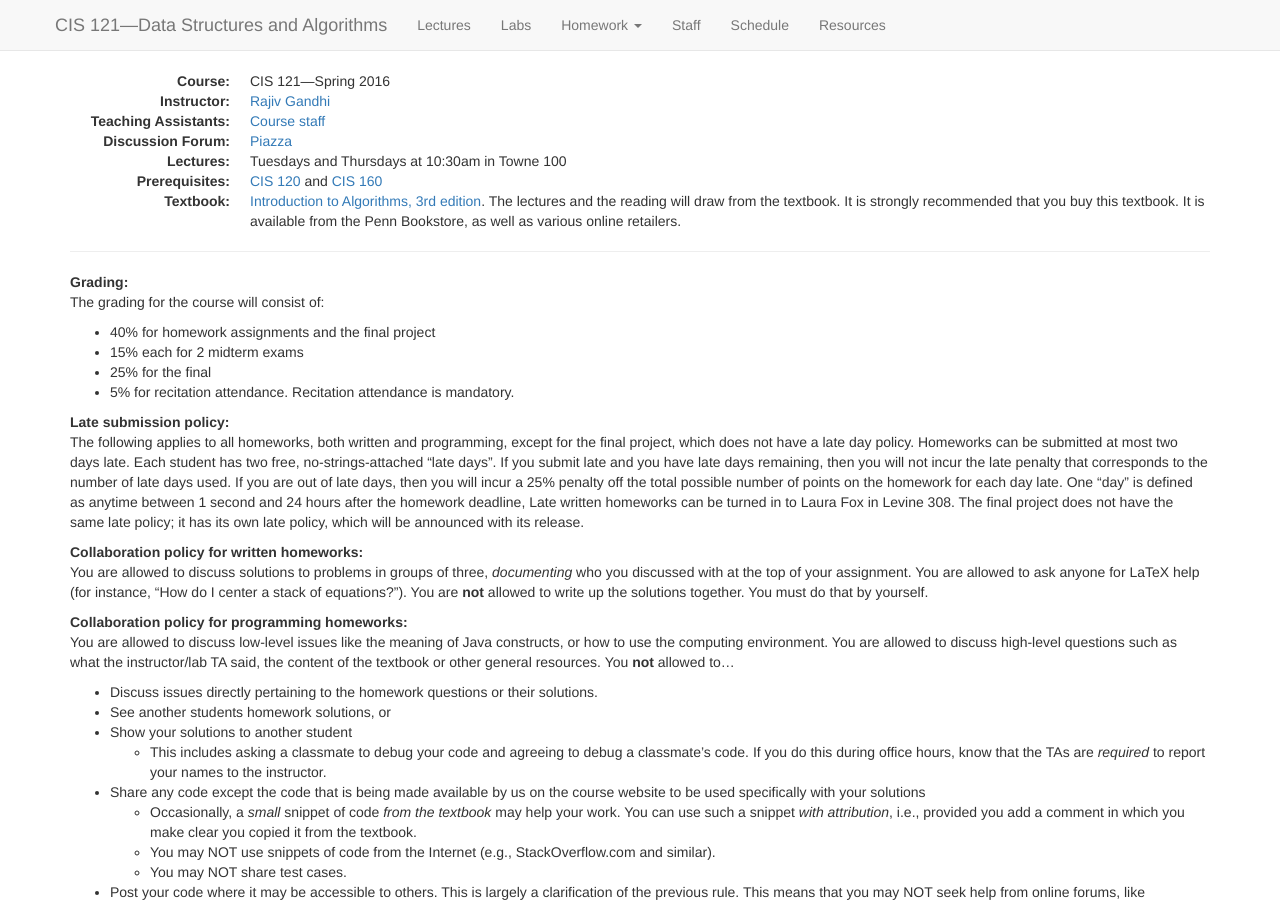
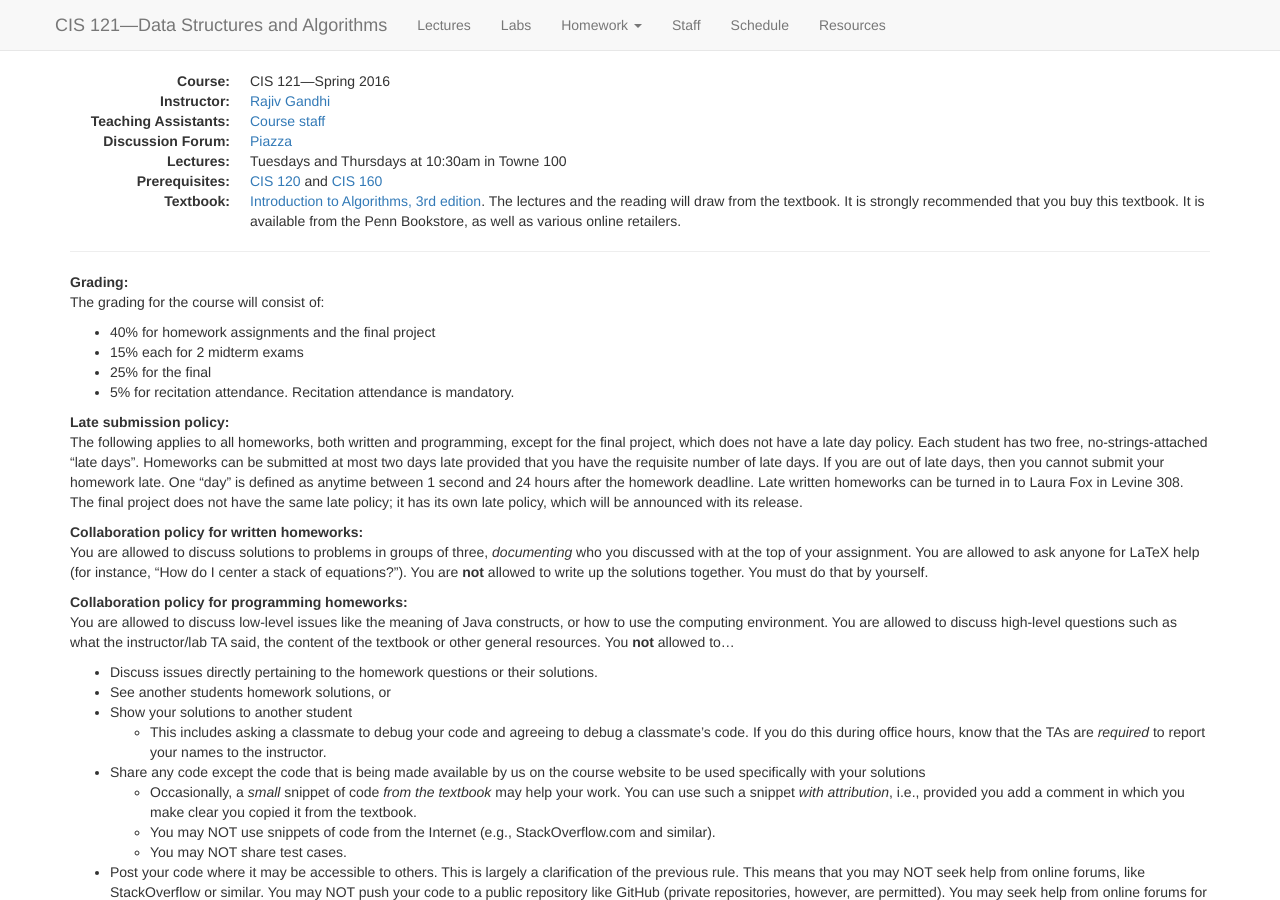
Before and after one commit to vikramkh/course-website-16fa, a Jekyll site: the page built from index.md, in a window 1280 px wide and 900 px high. Built offline with Jekyll 4.4.1, drawn with Linux system fonts in a browser that asks for light colours; nearby versions of some CDN libraries.

Commit message:
Change late policy

```diff
--- a/index.md
+++ b/index.md
@@ -44,17 +44,14 @@ Grading:
 Late submission policy:
 
 : The following applies to all homeworks, both written and programming, except
-    for the final project, which does not have a late day policy. Homeworks can
-    be submitted at most two days late. Each student has two free,
-    no-strings-attached "late days". If you submit late and you have late days
-    remaining, then you will not incur the late penalty that corresponds to the
-    number of late days used. If you are out of late days, then you will incur a
-    25% penalty off the total possible number of points on the homework for each
-    day late. One "day" is defined as anytime between 1 second and 24 hours
-    after the homework deadline, Late written homeworks can be turned in to
-    Laura Fox in Levine 308. The final project does not have the same late
-    policy; it has its own late policy, which will be announced with its
-    release.
+    for the final project, which does not have a late day policy. Each student
+    has two free, no-strings-attached "late days". Homeworks can be submitted at
+    most two days late provided that you have the requisite number of late days.
+    If you are out of late days, then you cannot submit your homework late. One
+    "day" is defined as anytime between 1 second and 24 hours after the homework
+    deadline. Late written homeworks can be turned in to Laura Fox in
+    Levine 308. The final project does not have the same late policy; it has its
+    own late policy, which will be announced with its release.
 
 
 Collaboration policy for written homeworks:
```
